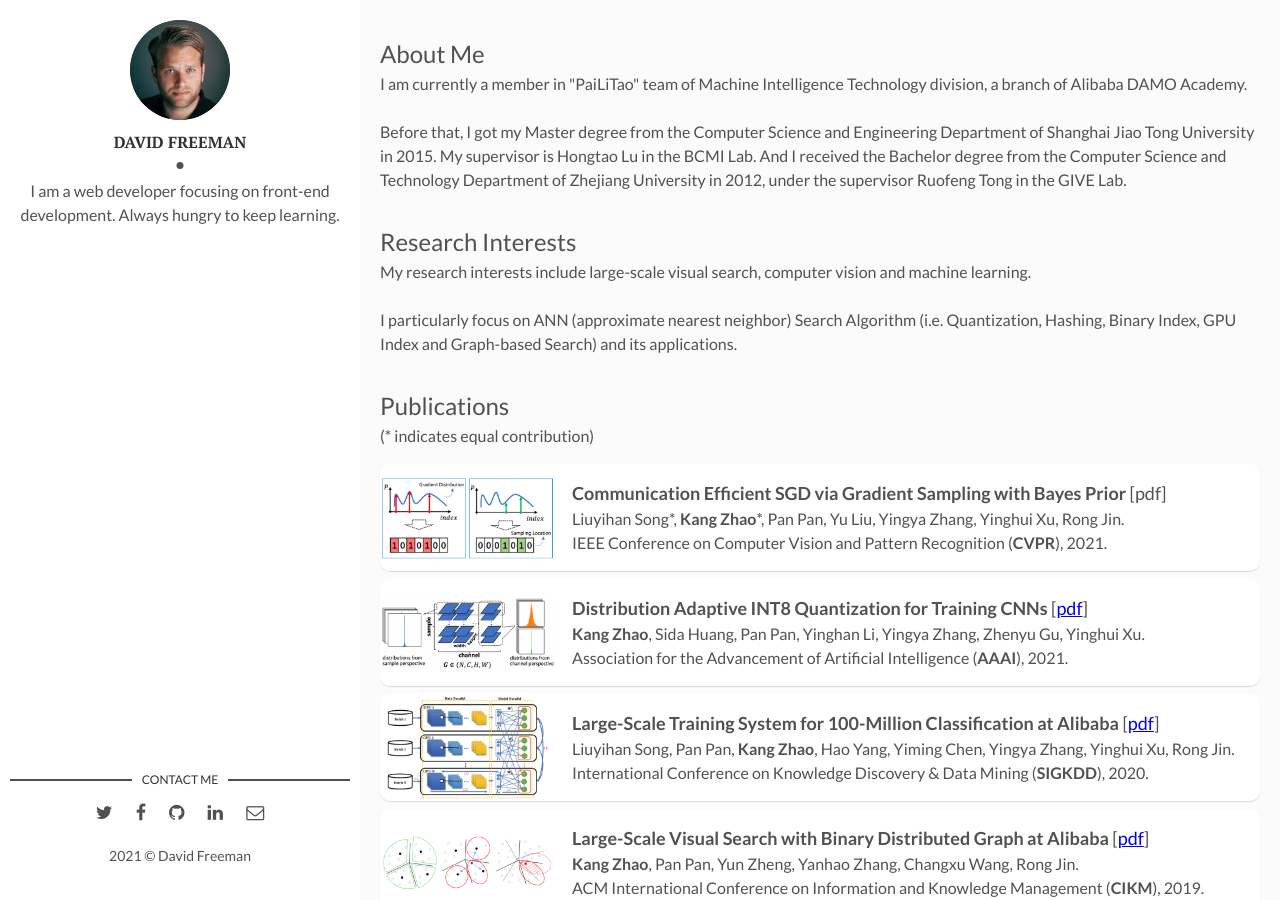
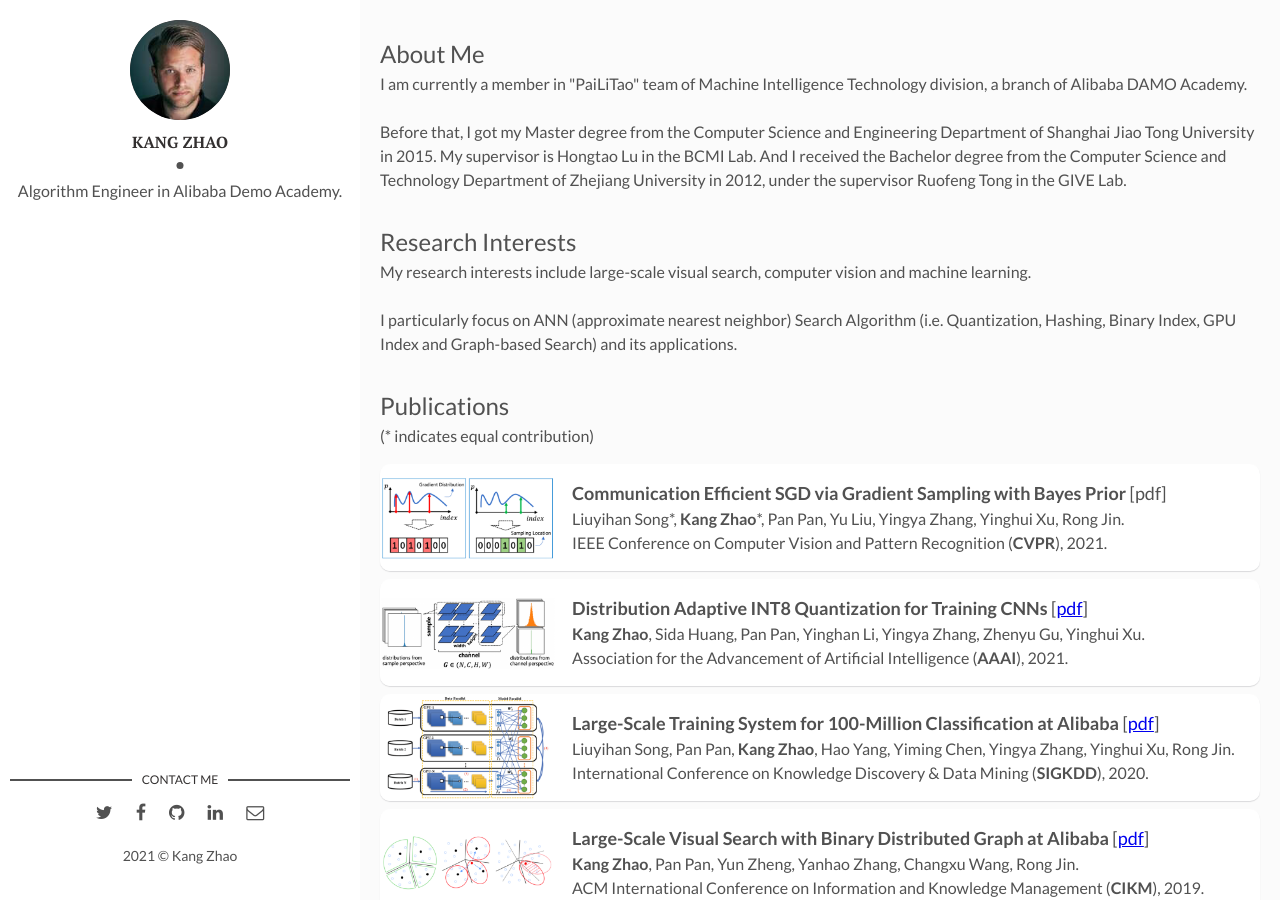
Before and after one commit to kangzhao2/kangzhao2.github.io, a Jekyll site: the page built from index.html, in a window 1280 px wide and 900 px high. Built offline with Jekyll 4.4.1, drawn with Linux system fonts in a browser that asks for light colours; the list of posts is cut into pages by our own code.

Commit message:
Update _config.yml

```diff
--- a/_config.yml
+++ b/_config.yml
@@ -1,20 +1,17 @@
 title: Kang Zhao Homepage
-description: > # this means to ignore newlines until "baseurl:"
-  Write an awesome description for your new site here. You can edit this
-  line in _config.yml. It will appear in your document head meta (for
-  Google search results) and in your feed.xml site description.
+description: Kang Zhao, Zhao Kang, SJTU, ZJU, zk1818kid, Kang
 permalink: ':title/'
 baseurl: "/" # the subpath of your site, e.g. /blog
 url: "" # the base hostname & protocol for your site, e.g. http://example.com
 site-twitter: #if your site has a twitter account, enter it here
 
 # Author Settings
-author: David Freeman # add your name
+author: Kang Zhao # add your name
 author-img: david-freeman.jpg # add your photo
-about-author: I am a web developer focusing on front-end development. Always hungry to keep learning. # add description
+about-author: Algorithm Engineer in Alibaba Demo Academy. # add description
 social-twitter: # add your Twitter handle
 social-facebook: # add your Facebook handle
-social-github: artemsheludko # add your Github handle
+social-github: zk1818kid # add your Github handle
 social-linkedin: # add your Linkedin handle
 social-email: # add your Email address
 
```
